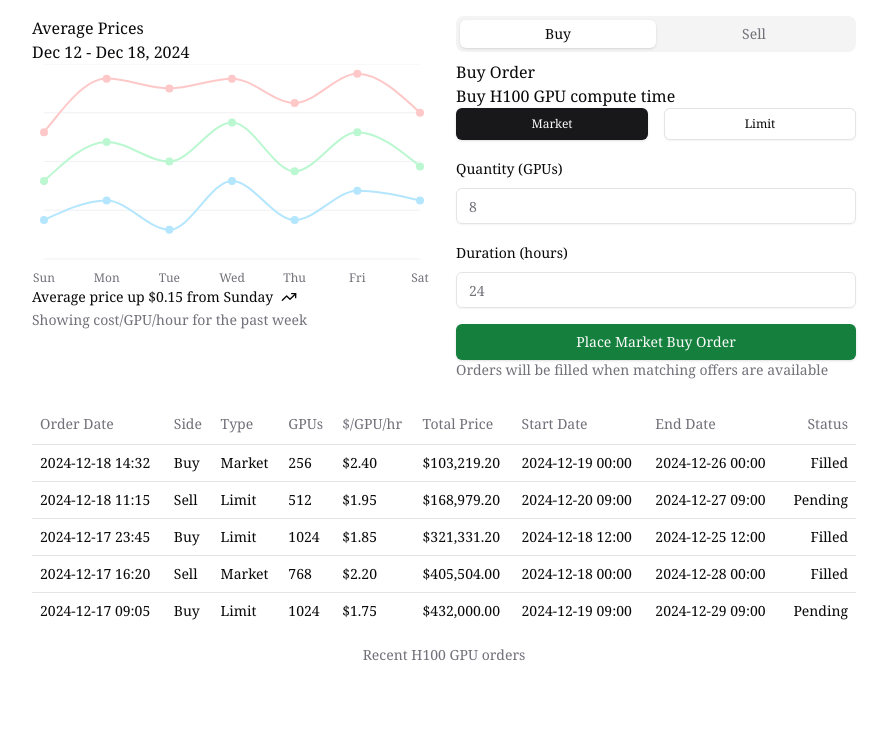
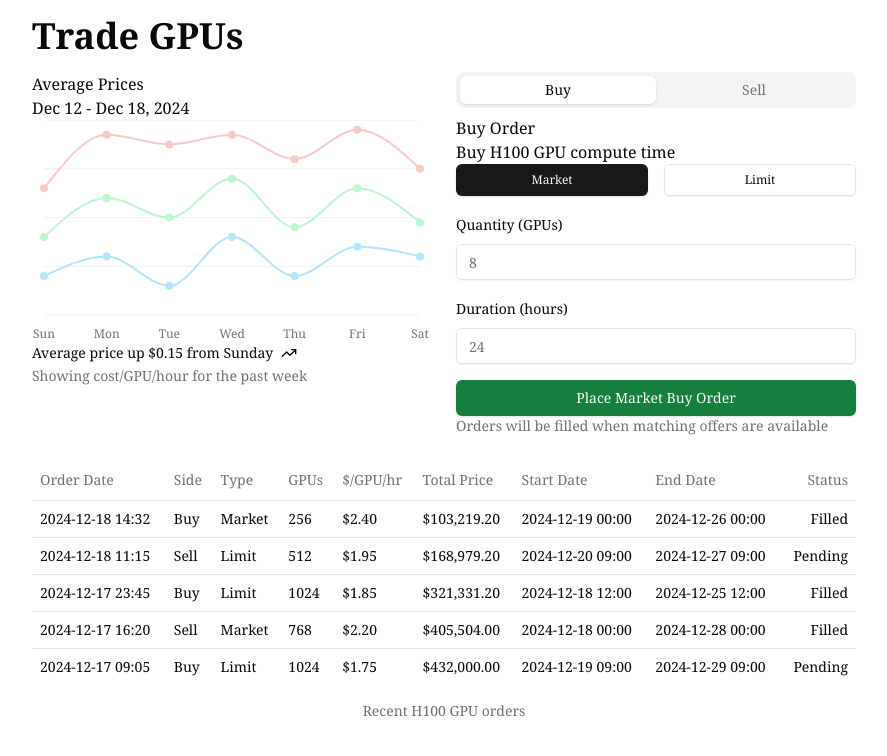
Before and after one commit to darzyx/gpu-auction-house, a Next.js app: page / in a window 1280 px wide. Shown: the top 756 px of the page, without its empty margins (196-1083 px from the left). Built offline with nearby package versions, Linux system fonts and the light colour scheme.

Commit message:
Add header to page

```diff
--- a/src/app/globals.css
+++ b/src/app/globals.css
@@ -38,4 +38,8 @@
         @apply bg-background text-foreground;
         font-family: ui-serif, Georgia, Cambria, "Times New Roman", Times, serif;
     }
+
+    h1 {
+        @apply text-4xl font-bold;
+    }
 }
--- a/src/app/page.tsx
+++ b/src/app/page.tsx
@@ -5,6 +5,7 @@ import TradingForm from "@/components/trading-form";
 export default function Home() {
     return (
         <div className="p-4">
+            <h1 className="mb-4">Trade GPUs</h1>
             <div className="w-full grid grid-cols-2 gap-6 mb-6">
                 <div>
                     <PriceHistory />
```
